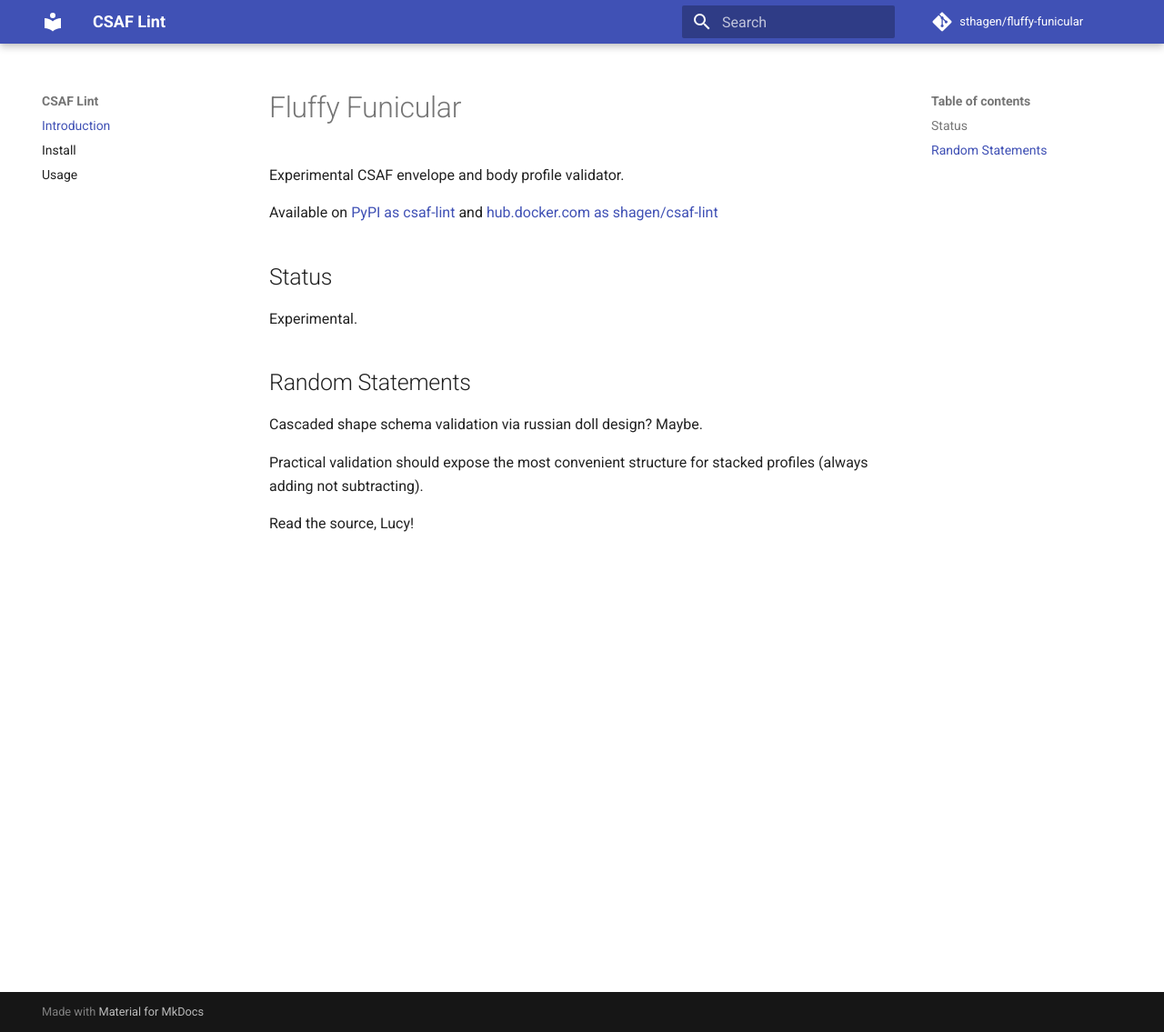
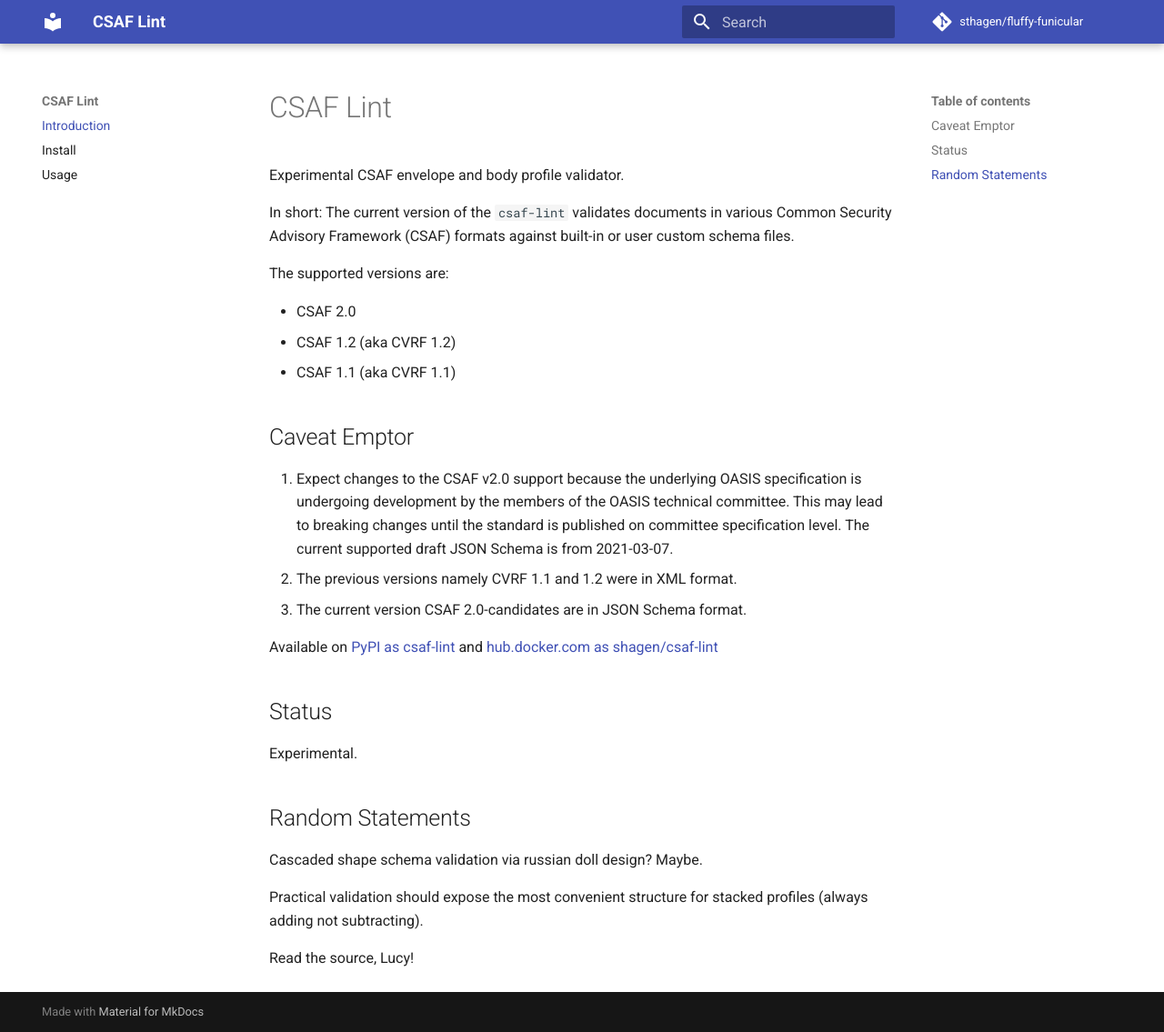
Before and after one commit to sthagen/csaf-lint, an MkDocs documentation site: the page built from docs/index.md, in a window 1280 px wide and 1135 px high. Shown: the whole window at 91% size. Built offline with MkDocs 1.6.1 and Material for MkDocs 9.7.7, drawn with Linux system fonts in a browser that asks for light colours; comment, search, counter and statistics services are not loaded.

Commit message:
Enhanced top level documentation hinting at standards source and listing some caveats

```diff
--- a/docs/index.md
+++ b/docs/index.md
@@ -1,5 +1,25 @@
-# Fluffy Funicular
+# CSAF Lint
 Experimental CSAF envelope and body profile validator.
+
+In short: The current version of the `csaf-lint` validates documents in various
+Common Security Advisory Framework (CSAF) formats against built-in
+or user custom schema files.
+
+The supported  versions are:
+
+* CSAF 2.0
+* CSAF 1.2 (aka CVRF 1.2)
+* CSAF 1.1 (aka CVRF 1.1)
+
+## Caveat Emptor
+
+1. Expect changes to the CSAF v2.0 support because the underlying OASIS specification
+is undergoing development by the members of the OASIS technical committee.
+   This may lead to breaking changes until the standard is published on
+committee specification level.
+   The current supported draft JSON Schema is from 2021-03-07.
+2. The previous versions namely CVRF 1.1 and 1.2 were in XML format.
+3. The current version CSAF 2.0-candidates are in JSON Schema format.
 
 Available on [PyPI as csaf-lint](https://pypi.org/project/csaf-lint/) and
 [hub.docker.com as shagen/csaf-lint](https://hub.docker.com/r/shagen/csaf-lint)
```
